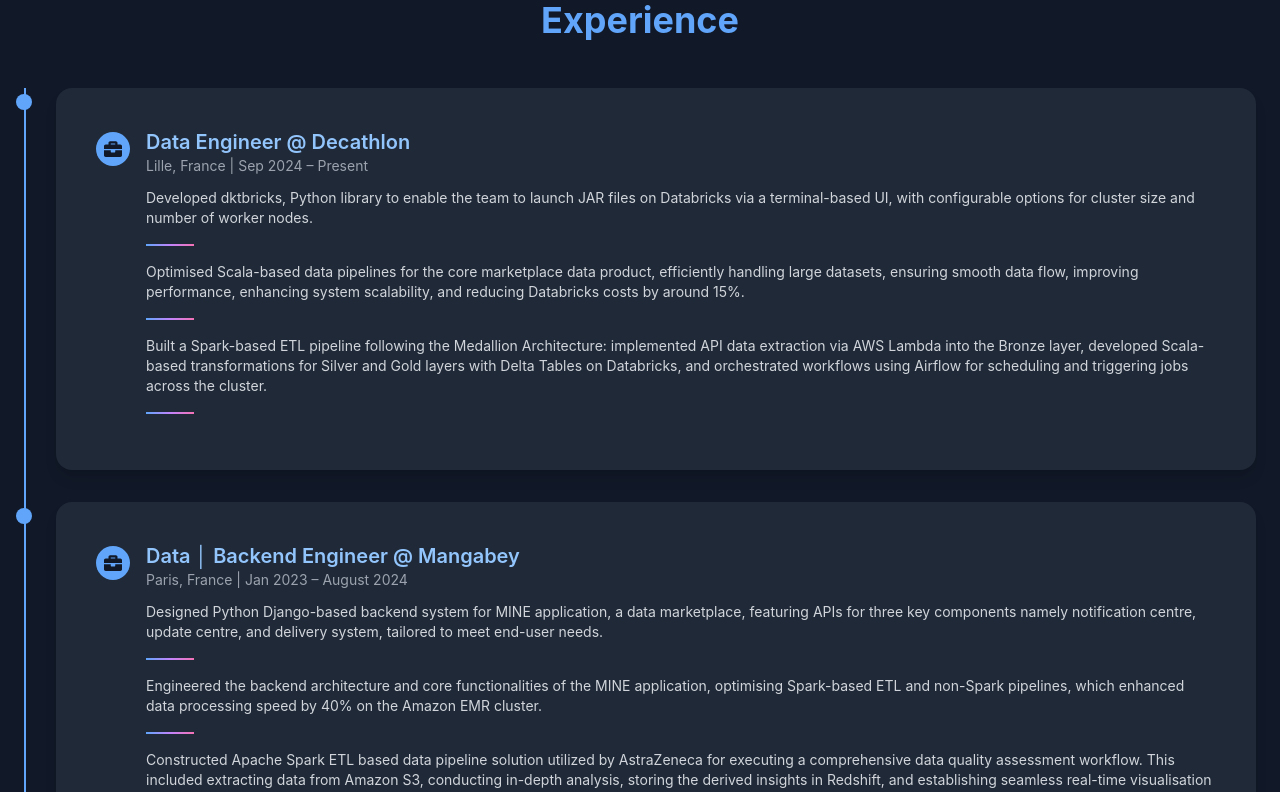
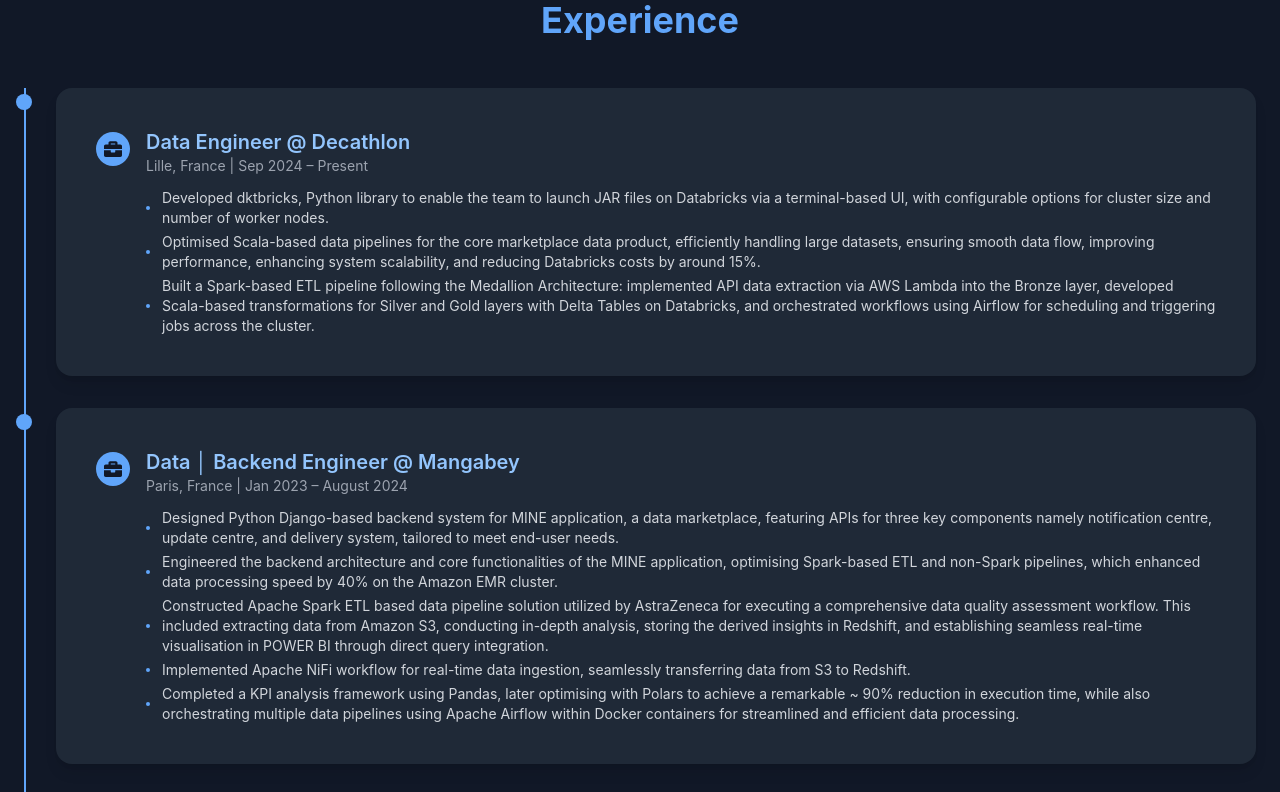
Before and after one commit to Haabiy/DEng-Portfolio, a React (Create React App) app: page / in a window 1280 px wide. Shown: the part 1500-2292 px from the top of the page. Built offline with nearby package versions, Linux system fonts and the light colour scheme.

Commit message:
feat: indented

```diff
--- a/src/components/About.jsx
+++ b/src/components/About.jsx
@@ -157,12 +157,13 @@ const About = () => {
                       <div>
                         <h5 className="text-xl font-semibold text-blue-300">{exp.title}</h5>
                         <p className="text-gray-400 text-sm mb-3">{exp.location} | {exp.date}</p>
-                        {exp.description.map((desc, i) => (
-                        <p key={i} className="mt-2 text-gray-300 text-sm">
-                          {desc}
-                          <div class="h-0.5 w-12 bg-gradient-to-r from-blue-400 via-purple-400 to-pink-400 my-4"></div>
-                        </p>
-                      ))}
+                        <div className="mt-2 space-y-1 text-gray-300 text-sm">
+                          {exp.description.map((desc, i) => (
+                            <div key={i} className="pl-4 relative before:absolute before:left-0 before:top-1/2 before:-translate-y-1/2 before:w-1 before:h-1 before:rounded-full before:bg-blue-400">
+                              {desc}
+                            </div>
+                          ))}
+                        </div>
                       </div>
                     </div>
                   </MotionCard>
```
